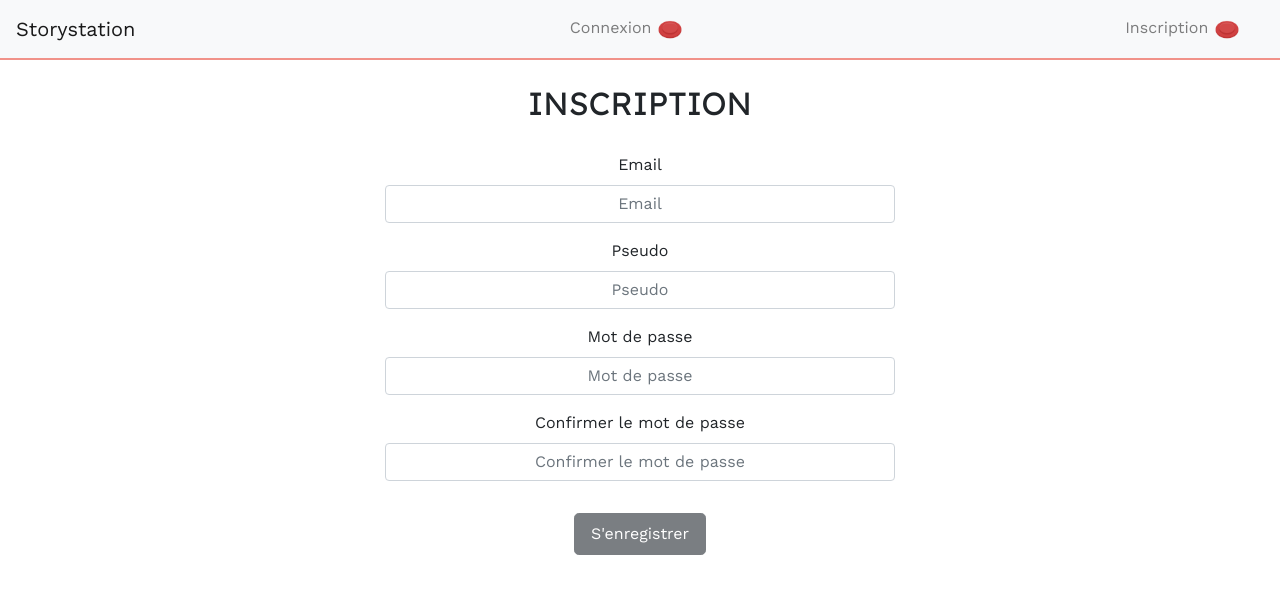
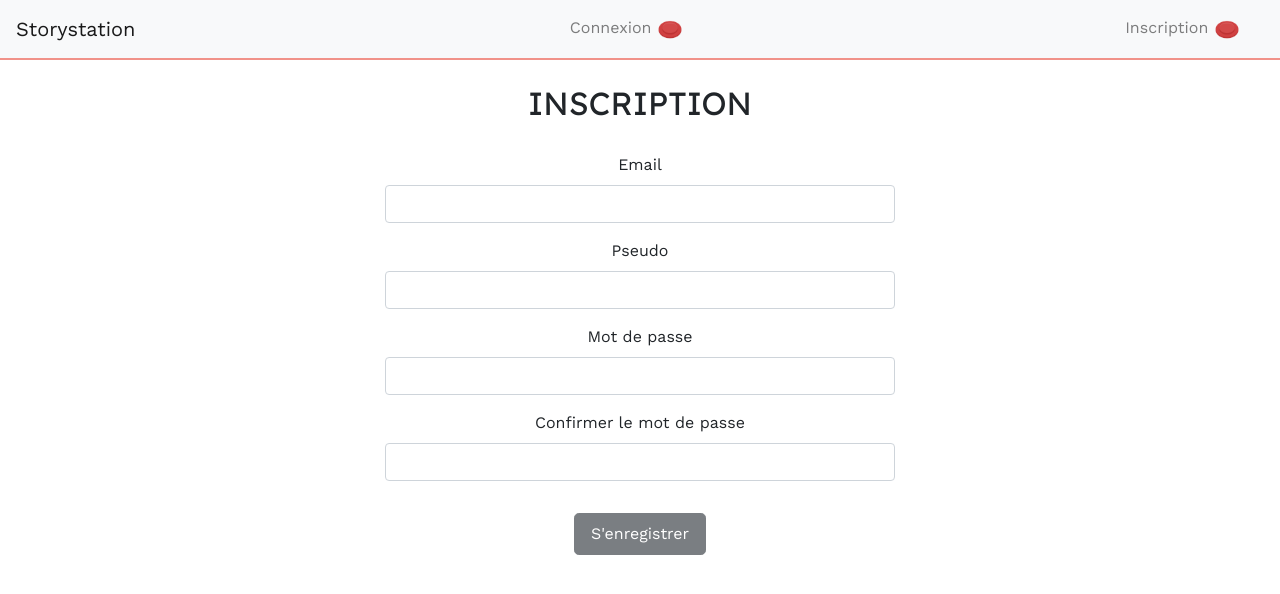
Before and after one commit to storystation/site, an Angular app: page /register in a window 1280 px wide. Shown: the top 594 px of the page. Built offline with nearby package versions, Linux system fonts and the light colour scheme; a web font is replaced by a local one.

Commit message:
Remove placeholders

```diff
--- a/src/app/pages/auth/login/login.component.html
+++ b/src/app/pages/auth/login/login.component.html
@@ -5,7 +5,6 @@
       <div class="form-group">
         <label for="validationEmailPseudo" required>Email / Pseudo</label>
         <input type="text" formControlName="emailPseudo" class="form-control text-center" id="validationEmailPseudo"
-               placeholder="Email / Pseudo"
                [ngClass]="{ 'is-invalid': emailPseudo.invalid && (emailPseudo.dirty || emailPseudo.touched) }">
         <div *ngIf="emailPseudo.invalid && (emailPseudo.dirty || emailPseudo.touched)" class="invalid-feedback">
           Email invalide
@@ -15,7 +14,6 @@
       <div class="form-group">
         <label for="validationPassword" required>Mot de passe</label>
         <input type="password" formControlName="password" class="form-control text-center" id="validationPassword"
-               placeholder="Mot de passe"
                [ngClass]="{ 'is-invalid': password.invalid && (password.dirty || password.touched) }">
         <div *ngIf="password.invalid && (password.dirty || password.touched)" class="invalid-feedback">
           Mot de passe invalide
--- a/src/app/pages/auth/register/register.component.html
+++ b/src/app/pages/auth/register/register.component.html
@@ -67,8 +67,7 @@
       <div class="col-lg-6 col-sm-12">
         <div class="form-group">
           <label for="validationEmail" required>Email</label>
-          <input type="email" class="form-control text-center" id="validationEmail" placeholder="Email"
-                 formControlName="email"
+          <input type="email" class="form-control text-center" id="validationEmail" formControlName="email"
                  [ngClass]="{ 'is-invalid': email.invalid && (email.dirty || email.touched) }">
           <div *ngIf="email.invalid && (email.dirty || email.touched)" class="invalid-feedback">
             Cet email n'est pas valide
@@ -78,8 +77,7 @@
       <div class="col-lg-6 col-sm-12">
         <div class="form-group">
           <label for="validationPseudo" required>Pseudo</label>
-          <input type="text" class="form-control text-center" id="validationPseudo" placeholder="Pseudo"
-                 formControlName="pseudo"
+          <input type="text" class="form-control text-center" id="validationPseudo" formControlName="pseudo"
                  [ngClass]="{ 'is-invalid': pseudo.invalid && (pseudo.dirty || pseudo.touched) }"
                  (change)="verifyPseudo()">
           <div *ngIf="pseudo.invalid && (pseudo.dirty || pseudo.touched)" class="invalid-feedback">
@@ -90,8 +88,7 @@
       <div class="col-lg-6 col-sm-12">
         <div class="form-group">
           <label for="validationPassword" required>Mot de passe</label>
-          <input type="password" class="form-control text-center" id="validationPassword" placeholder="Mot de passe"
-                 formControlName="password"
+          <input type="password" class="form-control text-center" id="validationPassword" formControlName="password"
                  [ngClass]="{ 'is-invalid': password.invalid && (password.dirty || password.touched) }">
           <div *ngIf="password.invalid && (password.dirty || password.touched)" class="invalid-feedback">
             Ce mot de passe est incorrect, il doit contenir au moins 8 caractères
@@ -102,7 +99,6 @@
         <div class="form-group">
           <label for="validationPasswordCheck" required>Confirmer le mot de passe</label>
           <input type="password" class="form-control text-center" id="validationPasswordCheck"
-                 placeholder="Confirmer le mot de passe"
                  formControlName="passwordCheck"
                  [ngClass]="{ 'is-invalid': passwordCheck.invalid && (passwordCheck.dirty || passwordCheck.touched) }">
           <div *ngIf="passwordCheck.invalid && (passwordCheck.dirty || passwordCheck.touched)" class="invalid-feedback">
@@ -112,9 +108,8 @@
       </div>
     </div>
     <div class="container text-center mt-2">
-      <button class="btn btn-lg btn-dark m-2" (click)="register()"
-              [ngClass]="{ 'is-loading is-loading-sm': isRegister }"
-              [disabled]="isRegister || registerForm.invalid">
+      <button class="btn btn-lg btn-dark m-2" (click)="register()" [disabled]="isRegister || registerForm.invalid"
+              [ngClass]="{ 'is-loading is-loading-sm': isRegister }">
         S'enregistrer
       </button>
     </div>
```
